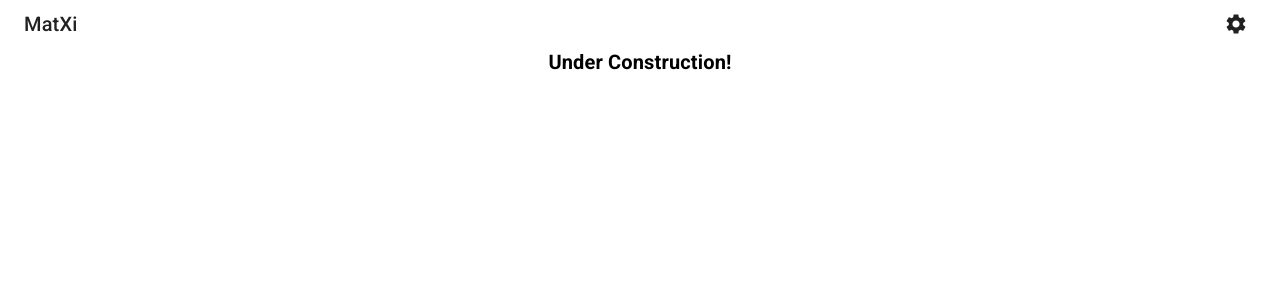
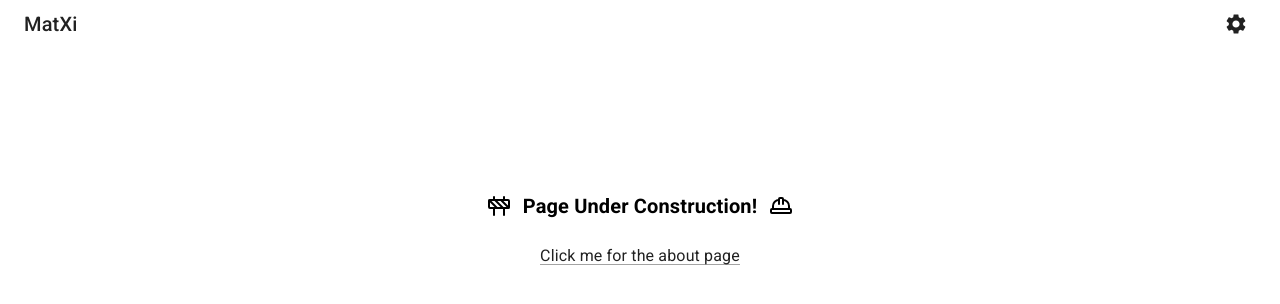
Before and after one commit to bryant-har/bryanthar.com, a Next.js app in the folder MatXi/: page / in a window 1280 px wide. Shown: the top 304 px of the page. Built offline with nearby package versions, Linux system fonts and the light colour scheme.

Commit message:
Add wait page

```diff
--- a/MatXi/src/pages/index.js
+++ b/MatXi/src/pages/index.js
@@ -1,13 +1,21 @@
 import InputBar from '../components/InputBar'
 import Script from 'next/script'
-
+import { Construction, HardHat } from 'lucide-react'
+import Link from 'next/link'
 export default function Home() {
   return (
     <>
-      <h1 className='bg-center text-center heading'> Under Construction! </h1>
-      {/* <Script src="//unpkg.com/mathlive"/>
+      <div className='space-y-6 my-36'>
+        <h1 className='bg-center flex items-center justify-center space-x-3 heading'>
+          <Construction />
+          <span>Page Under Construction! </span>
+          <HardHat />
+        </h1>
+        <p className='bg-center text-center link'><Link href='/about'> Click me for the about page </Link></p>
+        {/* <Script src="//unpkg.com/mathlive"/>
       <math-field/>
       <InputBar/> */}
+      </div>
     </>
   )
 }
```
